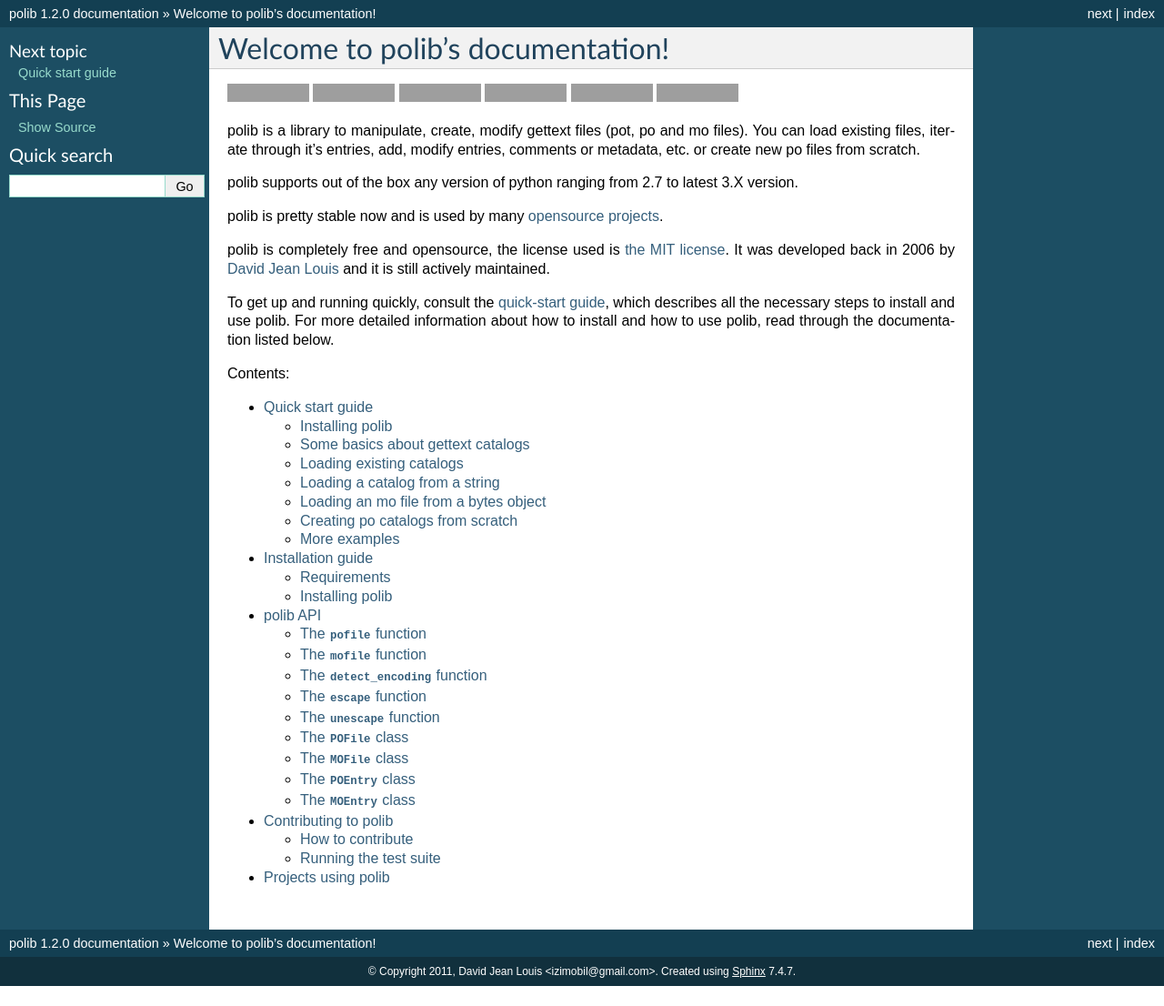
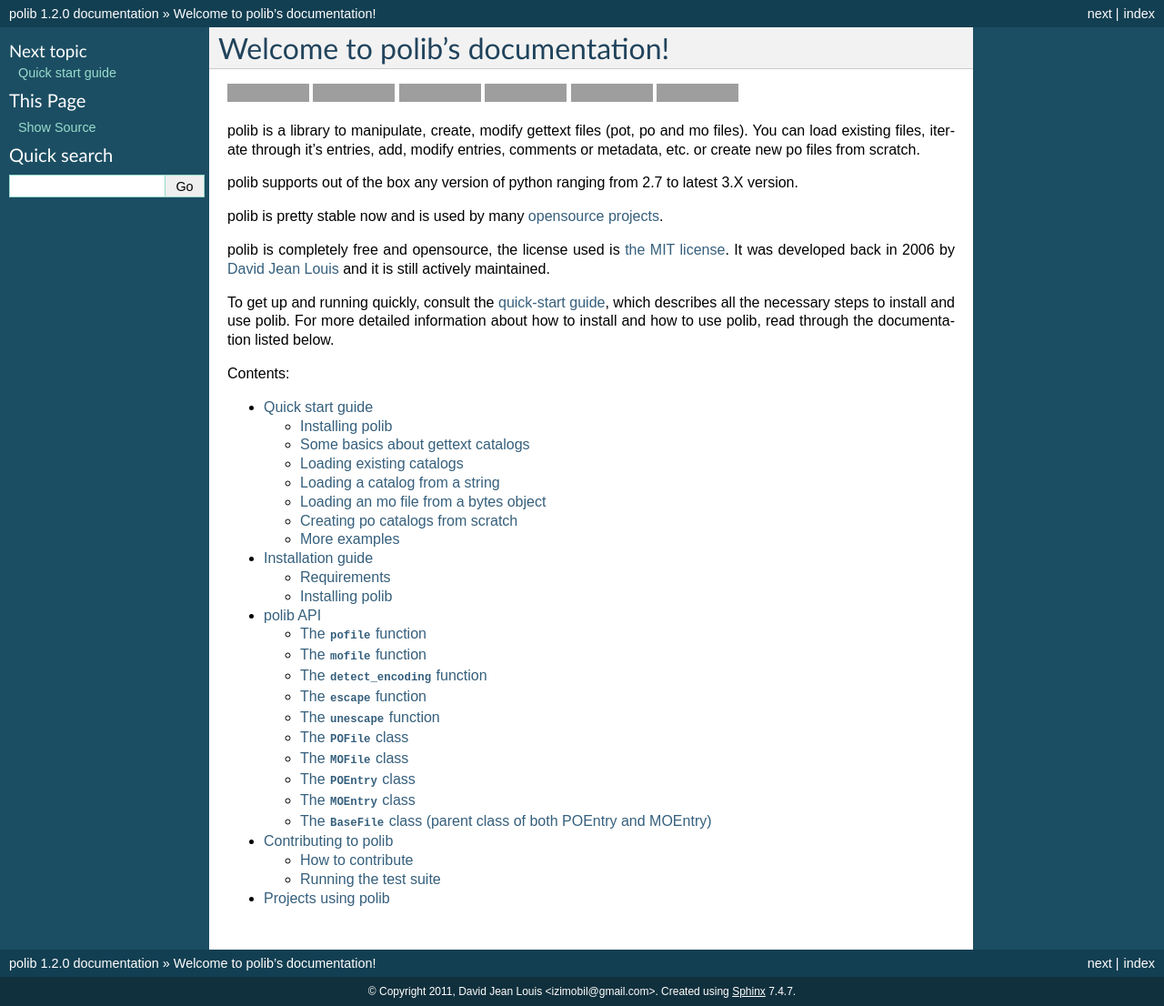
Before and after one commit to izimobil/polib, a Sphinx documentation site: the page built from docs/index.rst, in a window 1280 px wide. Shown: the whole page at 91% size. Built offline with Sphinx 7.4.7, drawn with Linux system fonts in a browser that asks for light colours; before the commit the page ends 1084 px from its top, so only the background shows below that; grey boxes are pictures that could not be loaded.

Commit message:
Update api.rst to document public members of _BaseFile
As this is the parent class of POEntry and MOEntry, all its public members should be documented

```diff
--- a/docs/api.rst
+++ b/docs/api.rst
@@ -59,3 +59,8 @@
 
 .. autoclass:: polib.MOEntry
     :members:
+
+
+The ``BaseFile`` class (parent class of both POEntry and MOEntry)
+-----------------------------------------------------------------
+.. autoclass:: polib._BaseFile
```
